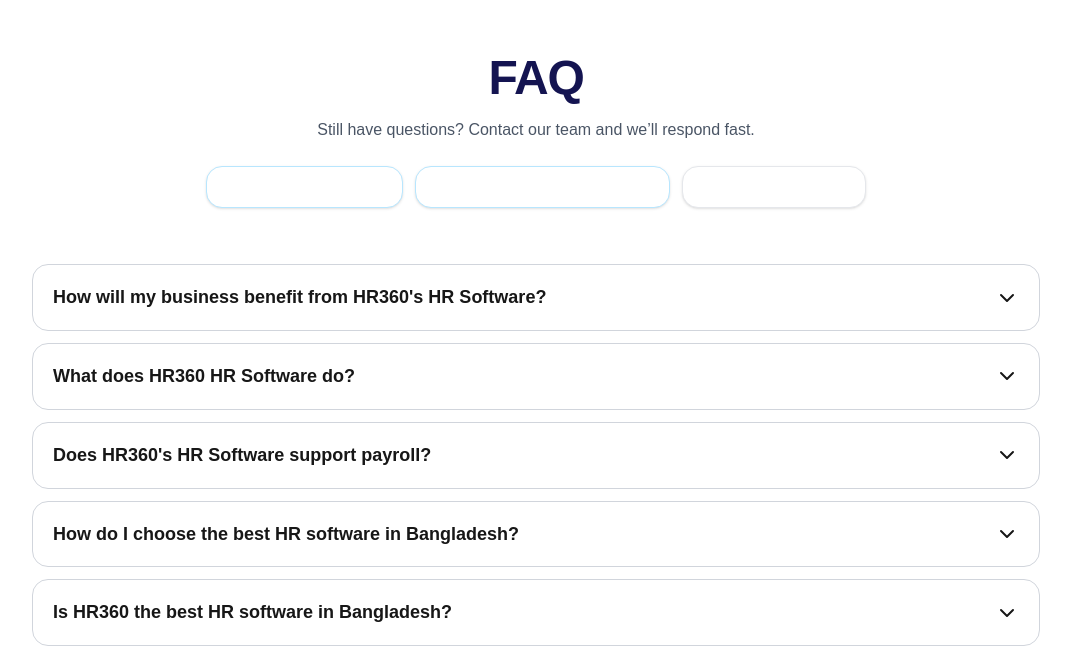
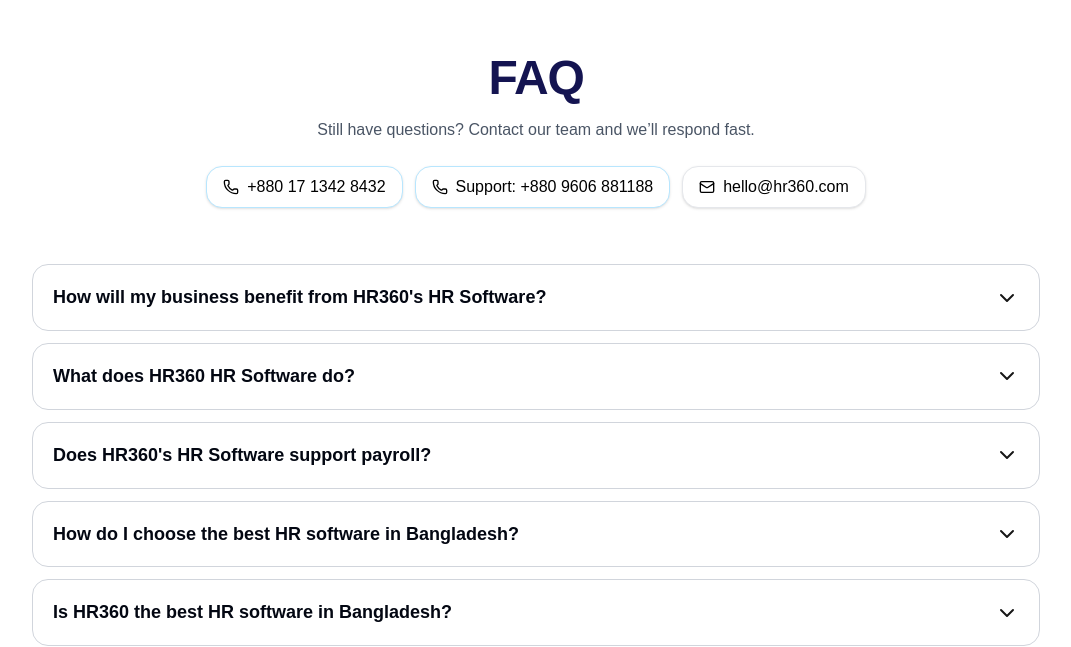
Before and after one commit to Naimul-Islam20/HR360-, a Next.js app: page / in a window 1280 px wide. Shown: the part 5356-6003 px from the top of the page, without its empty margins (104-1175 px from the left). Built offline with nearby package versions, Linux system fonts and the light colour scheme.

Commit message:
edit faq

```diff
--- a/src/components/modules/faq.js
+++ b/src/components/modules/faq.js
@@ -189,13 +189,13 @@
 function FaqItem({ q, a }) {
   const [open, setOpen] = useState(false);
   return (
-    <div className="border border-gray-300 bg-white rounded-2xl overflow-hidden   transition">
+    <div className="border border-gray-300 bg-white text-blue rounded-2xl overflow-hidden   transition">
       <button
         className="w-full flex items-center justify-between gap-4 p-5 text-left"
         onClick={() => setOpen((s) => !s)}
         aria-expanded={open}
       >
-        <h3 className="font-semibold text-base md:text-lg leading-snug">{q}</h3>
+        <h3 className="font-semibold text-base md:text-lg text-gray-950 leading-snug">{q}</h3>
         <ChevronDown
           className={`shrink-0 transition-transform ${open ? "rotate-180" : "rotate-0"}`}
         />
@@ -209,7 +209,7 @@
             exit={{ height: 0, opacity: 0 }}
             transition={{ duration: 0.22, ease: "easeInOut" }}
           >
-            <div className="px-5 pb-5 pt-0 text-gray-700 leading-relaxed">{a}</div>
+            <div className="px-5 pb-5 pt-0 text-gray-700 text-blue leading-relaxed">{a}</div>
           </motion.div>
         )}
       </AnimatePresence>
@@ -221,7 +221,7 @@
   return (
     <div className="min-h-screen bg-white">
       {/* Header */}
-      <section className="max-w-6xl mx-auto px-4 pt-6 md:pt-20 text-white text-center">
+      <section className="max-w-6xl mx-auto px-4 pt-6 md:pt-20 text-black text-center">
         <div className="space-y-4">
           <h1 className="text-3xl md:text-5xl text-[#141451] font-extrabold tracking-tight">
             FAQ
```
